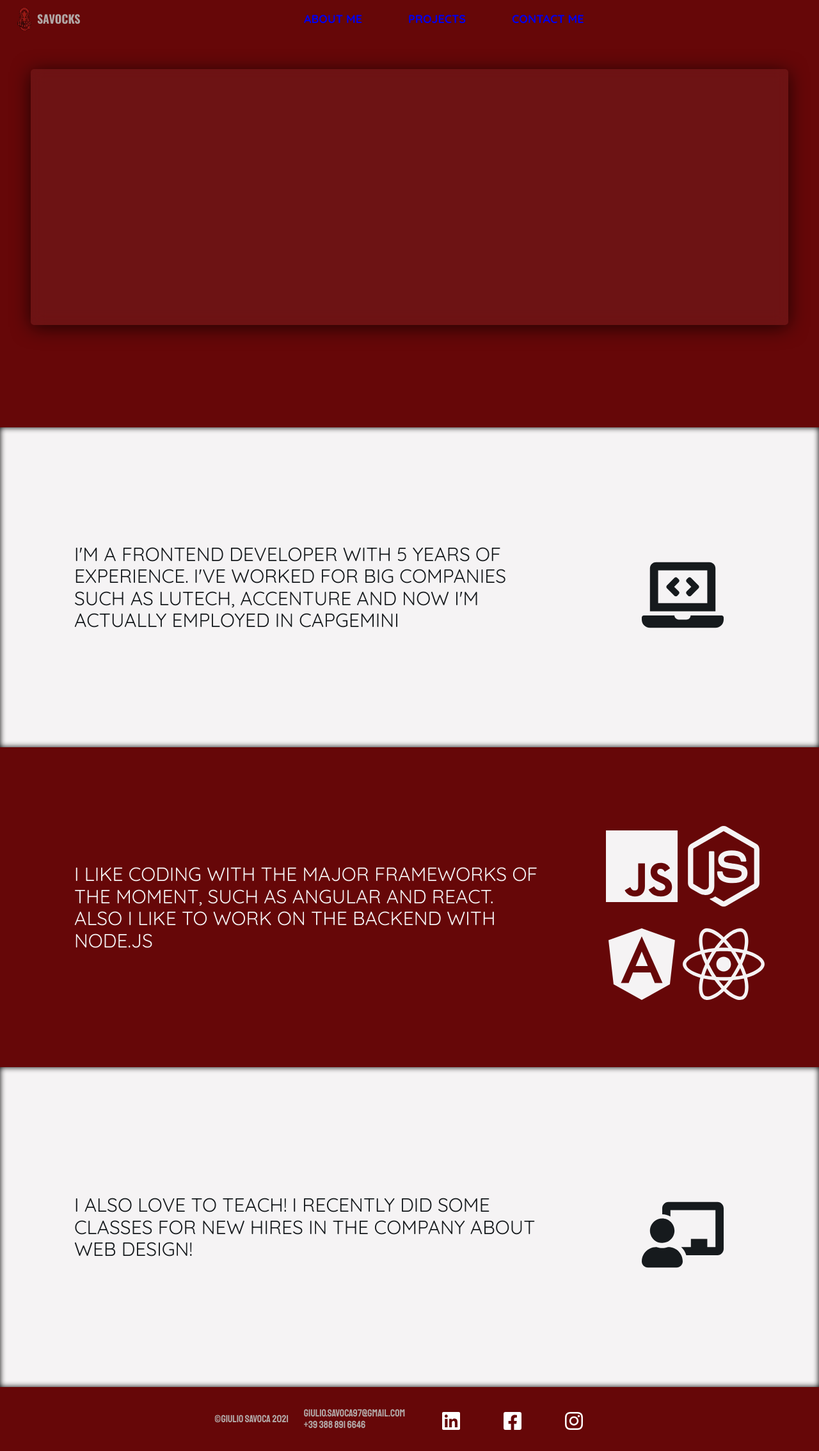
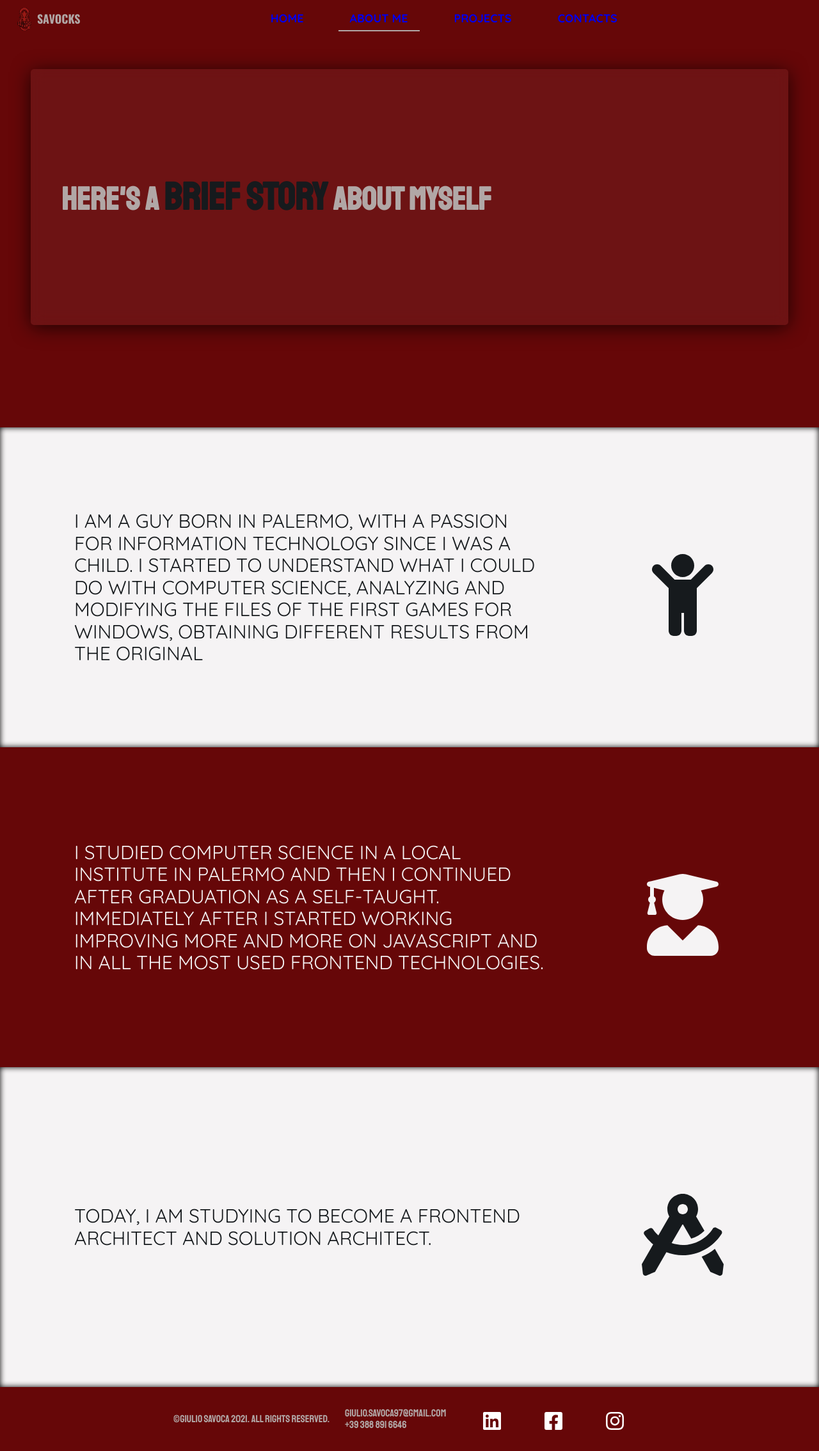
Before and after one commit to Savocks/savocks.github.io, a React (Create React App) app: page /about-me in a window 1280 px wide. Shown: the whole page at 64% size. Built offline with nearby package versions, Linux system fonts and the light colour scheme.

Commit message:
Finished WebSites

```diff
--- a/package.json
+++ b/package.json
@@ -12,6 +12,7 @@
     "react": "^17.0.2",
     "react-dom": "^17.0.2",
     "react-icons": "^4.3.1",
+    "react-intersection-observer": "^8.33.1",
     "react-router-dom": "^6.2.1",
     "react-scripts": "5.0.0",
     "sanitize.css": "^13.0.0",
--- a/public/index.html
+++ b/public/index.html
@@ -25,7 +25,7 @@
       work correctly both with client-side routing and a non-root public URL.
       Learn how to configure a non-root public URL by running `npm run build`.
     -->
-    <title>React App</title>
+    <title>Savocks</title>
   </head>
   <body>
     <noscript>You need to enable JavaScript to run this app.</noscript>
--- a/src/components/layout/footer/author/author.js
+++ b/src/components/layout/footer/author/author.js
@@ -4,7 +4,7 @@
 export function Author() {
   return (
     <div className="Footer-Author">
-      &copy;Giulio Savoca 2021
+      &copy;Giulio Savoca 2021. All Rights Reserved.
     </div>
   );
 }
--- a/src/components/layout/header/Navbar/Navbar.js
+++ b/src/components/layout/header/Navbar/Navbar.js
@@ -1,19 +1,22 @@
 import React from 'react';
-import { Link } from "react-router-dom";
+import { NavLink } from "react-router-dom";
 import './Navbar.scss';
 
 function Navbar() {
   return (
     <nav className="Navbar">
-      <span className="Navbar-Link">
-        <Link to="/about-me">About Me</Link>
-      </span>
-      <span className="Navbar-Link">
-        <Link to="/projects">Projects</Link>
-      </span>
-      <span className="Navbar-Link">
-        <Link to="/contacts">Contact Me</Link>
-      </span>
+      <NavLink className="Navbar-Link" to="/">
+        Home
+      </NavLink>
+      <NavLink className="Navbar-Link" to="/about-me">
+        About Me
+      </NavLink>
+      <NavLink className="Navbar-Link" to="/projects">
+        Projects
+      </NavLink>
+      <NavLink className="Navbar-Link" to="/contacts">
+        Contacts
+      </NavLink>
     </nav>
   );
 }
--- a/src/components/layout/header/Navbar/Navbar.scss
+++ b/src/components/layout/header/Navbar/Navbar.scss
@@ -12,7 +12,19 @@
   margin: 0 1em;
   padding: .5em 1em;
   position: relative;
-
+  text-decoration: none;
+  &.active {
+    &::after {
+      content: '';
+      display: block;
+      width: 100%;
+      height: 2px;
+      background: $secondary;
+      left: 0;
+      bottom: 0;
+      position:absolute;
+    }
+  }
   &::after {
     content: '';
     display: block;
@@ -28,10 +40,7 @@
     width: 100%;
     left: 0;
   }
-  a {
-    text-decoration: none;
-    &:visited {
-      color: $secondary;
-    }
+  &:visited {
+    color: $secondary;
   }
 }
--- a/src/components/layout/section/Section.js
+++ b/src/components/layout/section/Section.js
@@ -1,4 +1,5 @@
 import React from 'react';
+
 import './section.scss';
 export const Section = ({ bgColor, direction, children }) => {
   return (
@@ -9,6 +10,5 @@
         </div>
       </section>
     </>
-
   );
 };
--- a/src/components/layout/section/section.scss
+++ b/src/components/layout/section/section.scss
@@ -1,6 +1,6 @@
 @import "../../../styles/utils/colors";
 .Section {
-  height: 500px;
+  min-height: 500px;
   width: 100%;
   padding: 1em 2em;
   background-color: $bg-white;
--- a/src/routes/about-me/AboutMe.js
+++ b/src/routes/about-me/AboutMe.js
@@ -1,48 +1,40 @@
 import { PageTitle } from "../../components/layout/page-title/PageTitle";
 import { Section } from "../../components/layout/section/Section";
-import { FaAngular, FaChalkboardTeacher, FaJs, FaLaptopCode, FaNodeJs, FaReact } from "react-icons/fa";
+import { FaChild, FaUserGraduate, FaDraftingCompass } from "react-icons/fa";
 import { Emphasized } from "../../components/typography/emphasized/Emphasized";
-import { Quote } from "../../components/typography/quote/Quote";
-
-const title = (<h1>Hi I'm <Emphasized>Giulio Savoca</Emphasized></h1>);
-const subtitle = (<h2>I <Emphasized>Build</Emphasized> things for the Web</h2>);
-const quote = (<Quote
-    quote="When you’re curious, you find lots of interesting things to do."
-    author="Walt Disney"/>
-);
+import { H1 } from "../../components/typography";
 
 export function AboutMe() {
   return (
     <>
-      <PageTitle title={title} subtitle={subtitle} quote={quote} />
+      <PageTitle>
+        <H1>Here's a <Emphasized>brief story</Emphasized> about myself</H1>
+      </PageTitle>
       <Section bgColor="white" direction="left">
         <p className="description">
-          I'm a Frontend Developer with 5 years of experience.
-          I've worked for Big Companies such as Lutech, Accenture and now I'm actually employed in Capgemini
+          I am a guy born in Palermo, with a passion for information technology since I was a child.
+          I started to understand what I could do with computer science, analyzing and modifying the files of the first
+          games for Windows, obtaining different results from the original
         </p>
         <div className="icon">
-          <FaLaptopCode />
+          <FaChild />
         </div>
       </Section>
       <Section bgColor="primary" direction="left">
         <p className="description">
-          I like coding with the major frameworks of the moment, such as Angular and React.
-          Also I like to work on the backend with Node.Js
+          I studied computer science in a local institute in Palermo and then I continued after graduation as a self-taught.
+          Immediately after I started working improving more and more on JavaScript and in all the most used Frontend technologies.
         </p>
         <div className="icon">
-          <FaJs />
-          <FaNodeJs />
-          <FaAngular />
-          <FaReact />
+          <FaUserGraduate />
         </div>
       </Section>
       <Section bgColor="white" direction="left">
         <p className="description">
-          I also love to teach!
-          I recently did some classes for new hires in the company about Web Design!
+          Today, I am studying to become a Frontend Architect and Solution Architect.
         </p>
         <div className="icon">
-          <FaChalkboardTeacher />
+          <FaDraftingCompass />
         </div>
       </Section>
     </>
--- a/src/routes/contacts/Contacts.js
+++ b/src/routes/contacts/Contacts.js
@@ -1,48 +1,31 @@
 import { PageTitle } from "../../components/layout/page-title/PageTitle";
 import { Section } from "../../components/layout/section/Section";
-import { FaAngular, FaChalkboardTeacher, FaJs, FaLaptopCode, FaNodeJs, FaReact } from "react-icons/fa";
+import {
+  FaAddressCard,
+} from "react-icons/fa";
 import { Emphasized } from "../../components/typography/emphasized/Emphasized";
-import { Quote } from "../../components/typography/quote/Quote";
+import { H1 } from "../../components/typography";
 
-const title = (<h1>Hi I'm <Emphasized>Giulio Savoca</Emphasized></h1>);
-const subtitle = (<h2>I <Emphasized>Build</Emphasized> things for the Web</h2>);
-const quote = (<Quote
-    quote="When you’re curious, you find lots of interesting things to do."
-    author="Walt Disney"/>
-);
 
 export function Contacts() {
   return (
     <>
-      <PageTitle title={title} subtitle={subtitle} quote={quote} />
+      <PageTitle>
+        <H1>You can find me at <Emphasized>these contacts</Emphasized></H1>
+      </PageTitle>
       <Section bgColor="white" direction="left">
         <p className="description">
-          I'm a Frontend Developer with 5 years of experience.
-          I've worked for Big Companies such as Lutech, Accenture and now I'm actually employed in Capgemini
+         <address>
+           <div>
+             <a href="tel:+393888916646">+39 388 891 6646</a>
+           </div>
+           <div>
+             <a href="mailto:giulio.savoca97@gmail.com">giulio.savoca97@gmail.com</a>
+           </div>
+         </address>
         </p>
         <div className="icon">
-          <FaLaptopCode />
-        </div>
-      </Section>
-      <Section bgColor="primary" direction="left">
-        <p className="description">
-          I like coding with the major frameworks of the moment, such as Angular and React.
-          Also I like to work on the backend with Node.Js
-        </p>
-        <div className="icon">
-          <FaJs />
-          <FaNodeJs />
-          <FaAngular />
-          <FaReact />
-        </div>
-      </Section>
-      <Section bgColor="white" direction="left">
-        <p className="description">
-          I also love to teach!
-          I recently did some classes for new hires in the company about Web Design!
-        </p>
-        <div className="icon">
-          <FaChalkboardTeacher />
+          <FaAddressCard />
         </div>
       </Section>
     </>
```
Also changed, not shown: 1 other file (tests, documents, lock files or other folders).
